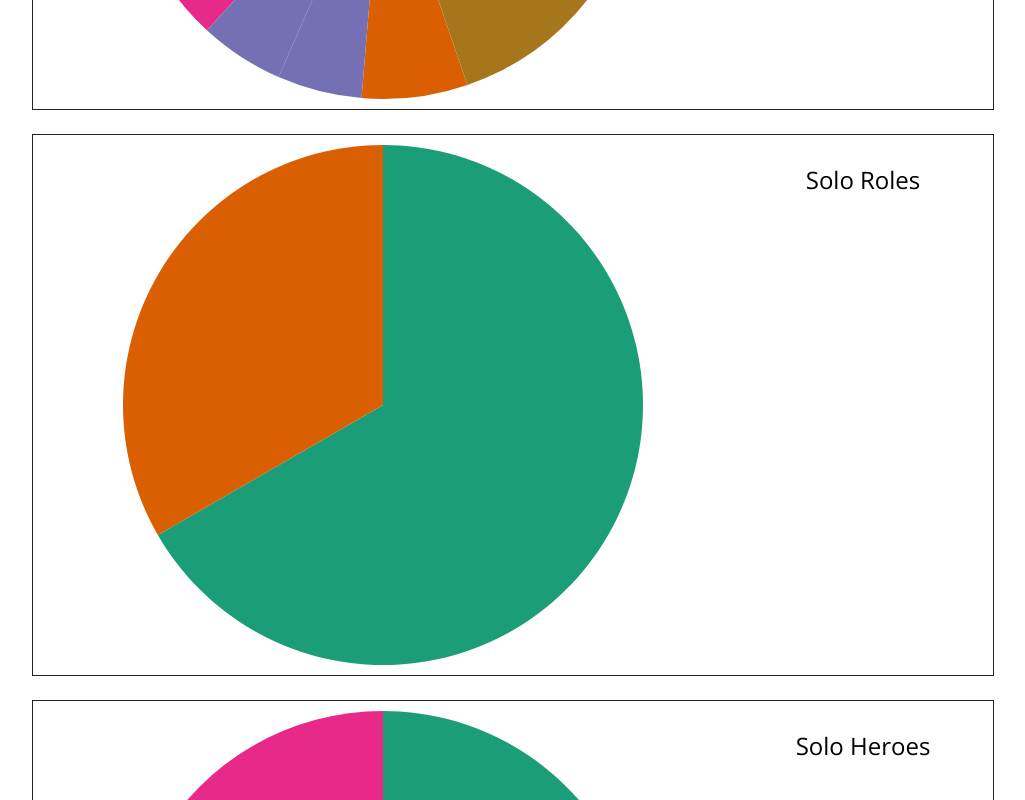
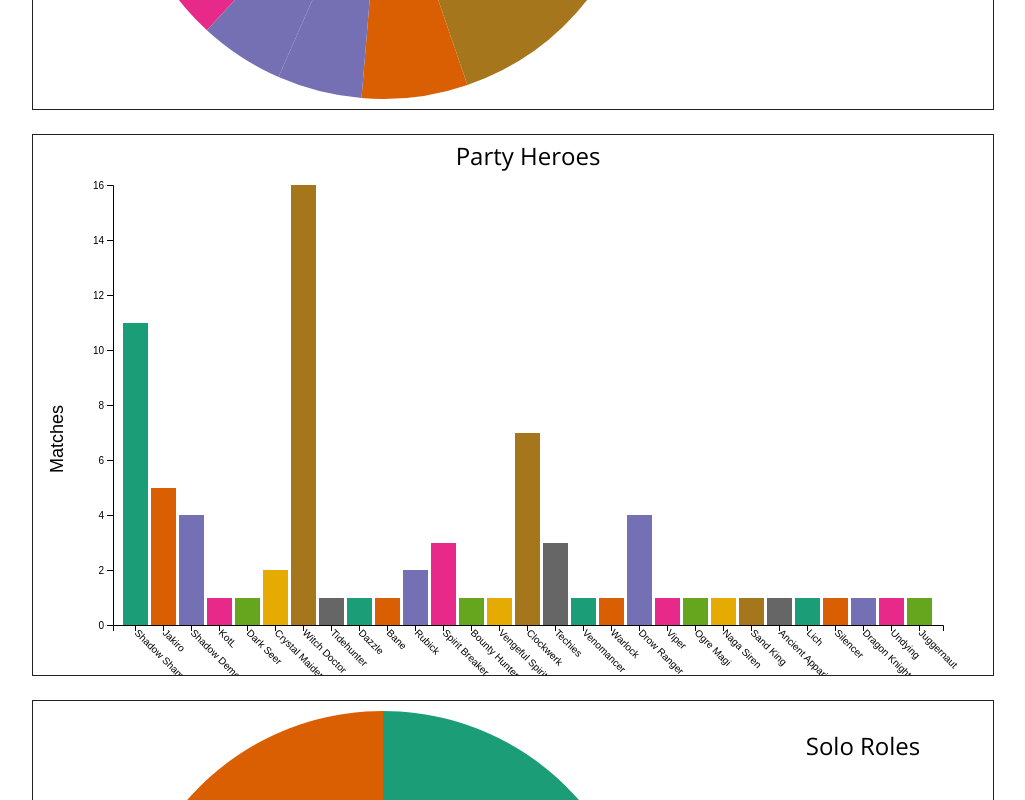
Before and after one commit to davidherszenhaut/dota-data, a plain HTML site: page index.html in a window 1280 px wide. Shown: the part 5860-6660 px from the top of the page, without its empty margins (127-1152 px from the left). Drawn offline with nearby package versions, Linux system fonts and the light colour scheme.

Commit message:
Created bar graphs for heroes

```diff
--- a/index.html
+++ b/index.html
@@ -33,6 +33,12 @@
     - responsive svg
     - scroll back to top button
     - add section headers
+    - option to reorder bar graph by value/alphabetically
+    - uniform language in todo
+    - uniform order of d3 code (xAxis/yAxis together, similar axis creation, translate [, ])
+    - hero icon on bar graph hover
+    - fix color schemes
+    - axis values (whole numbers for matches)
 
     -->
 
@@ -80,8 +86,10 @@
         <p>There are currently over 110 heroes in Dota 2. In each game, each player must pick a unique hero to play as. Each of the five players is given a position or role for the game. In general, these roles are: Carry (1), Mid (2), Offlane (3), Roam (4), and Support (5). The position number determines which character gets priority for resources like gold and experience. The lower the number, the higher the priority.</p>
         <svg width="960" height="540" id="party-roles"></svg>
         <svg width="960" height="540" id="party-heroes"></svg>
+        <svg width="960" height="540" id="party-heroes-bar"></svg>
         <svg width="960" height="540" id="solo-roles"></svg>
         <svg width="960" height="540" id="solo-heroes"></svg>
+        <svg width="960" height="540" id="solo-heroes-bar"></svg>
       </div>
 
       <footer>
@@ -332,6 +340,53 @@
           .attr("text-anchor", "middle")
           .text("Party Heroes");
 
+        // HEROES BAR
+        var partyHeroesBar = d3.select("#party-heroes-bar");
+        var width = +partyHeroesBar.attr("width") - padding.l - padding.r;
+        var height = +partyHeroesBar.attr("height") - padding.t - padding.b;
+        var group = partyHeroesBar.append("g")
+          .attr("transform", "translate(" + [padding.l, padding.t] + ")");
+        var xScale = d3.scaleBand()
+          .domain(heroNames)
+          .rangeRound([0, width])
+          .padding(0.1);
+        var yScale = d3.scaleLinear()
+          .domain([0, d3.max(heroes, function(d) { return d.values.length; })])
+          .rangeRound([height, 0]);
+        group.append("g")
+          .attr("transform", "translate(0, " + height + ")")
+          .call(d3.axisBottom(xScale))
+          .selectAll("text")
+          .style("text-anchor", "start")
+          .attr("y", 0)
+          .attr("x", 5)
+          .attr("transform", "rotate(45)");
+        group.append("g")
+          .call(d3.axisLeft(yScale))
+          .append("text")
+          .attr("fill", "#000000")
+          .attr("font-size", "18px")
+          .attr("transform", "translate(" + [-50, height / 2] + ") rotate(-90)")
+          .text("Matches");
+        group.selectAll(".bar")
+          .data(heroes)
+          .enter()
+          .append("rect")
+          .attr("class", "bar")
+          .attr("x", function(d) { return xScale(d.key); })
+          .attr("y", function(d) { return yScale(d.values.length); })
+          .attr("width", xScale.bandwidth())
+          .attr("height", function(d) { return height - yScale(d.values.length); })
+          .attr("fill", function(d) {
+            return colors(d.key);
+          });
+        group.append("text")
+          .attr("fill", "#000000")
+          .attr("font-size", "24px")
+          .attr("transform", "translate(" + [width / 2, -20] + ")")
+          .attr("text-anchor", "middle")
+          .text("Party Heroes");
+
       });
 
       // SOLO
@@ -571,6 +626,53 @@
           .attr("text-anchor", "middle")
           .text("Solo Heroes");
 
+        // HEROES BAR
+        var soloHeroesBar = d3.select("#solo-heroes-bar");
+        var width = +soloHeroesBar.attr("width") - padding.l - padding.r;
+        var height = +soloHeroesBar.attr("height") - padding.t - padding.b;
+        var group = soloHeroesBar.append("g")
+          .attr("transform", "translate(" + [padding.l, padding.t] + ")");
+        var xScale = d3.scaleBand()
+          .domain(heroNames)
+          .rangeRound([0, width])
+          .padding(0.1);
+        var yScale = d3.scaleLinear()
+          .domain([0, d3.max(heroes, function(d) { return d.values.length; })])
+          .rangeRound([height, 0]);
+        group.append("g")
+          .attr("transform", "translate(0, " + height + ")")
+          .call(d3.axisBottom(xScale))
+          .selectAll("text")
+          .style("text-anchor", "start")
+          .attr("y", 0)
+          .attr("x", 5)
+          .attr("transform", "rotate(45)");
+        group.append("g")
+          .call(d3.axisLeft(yScale))
+          .append("text")
+          .attr("fill", "#000000")
+          .attr("font-size", "18px")
+          .attr("transform", "translate(" + [-50, height / 2] + ") rotate(-90)")
+          .text("Matches");
+        group.selectAll(".bar")
+          .data(heroes)
+          .enter()
+          .append("rect")
+          .attr("class", "bar")
+          .attr("x", function(d) { return xScale(d.key); })
+          .attr("y", function(d) { return yScale(d.values.length); })
+          .attr("width", xScale.bandwidth())
+          .attr("height", function(d) { return height - yScale(d.values.length); })
+          .attr("fill", function(d) {
+            return colors(d.key);
+          });
+        group.append("text")
+          .attr("fill", "#000000")
+          .attr("font-size", "24px")
+          .attr("transform", "translate(" + [width / 2, -20] + ")")
+          .attr("text-anchor", "middle")
+          .text("Solo Heroes");
+
       });
 
     </script>
```
